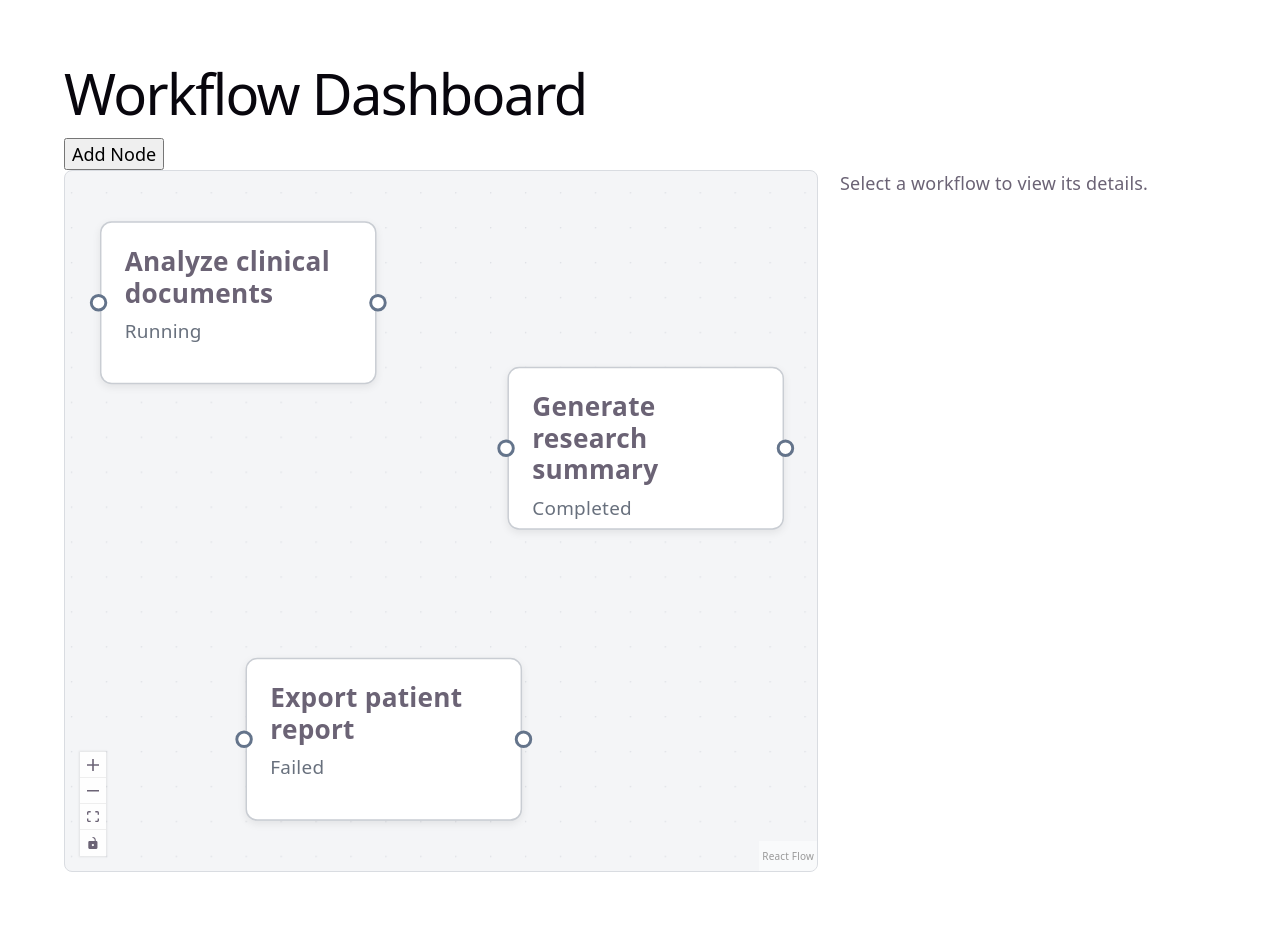
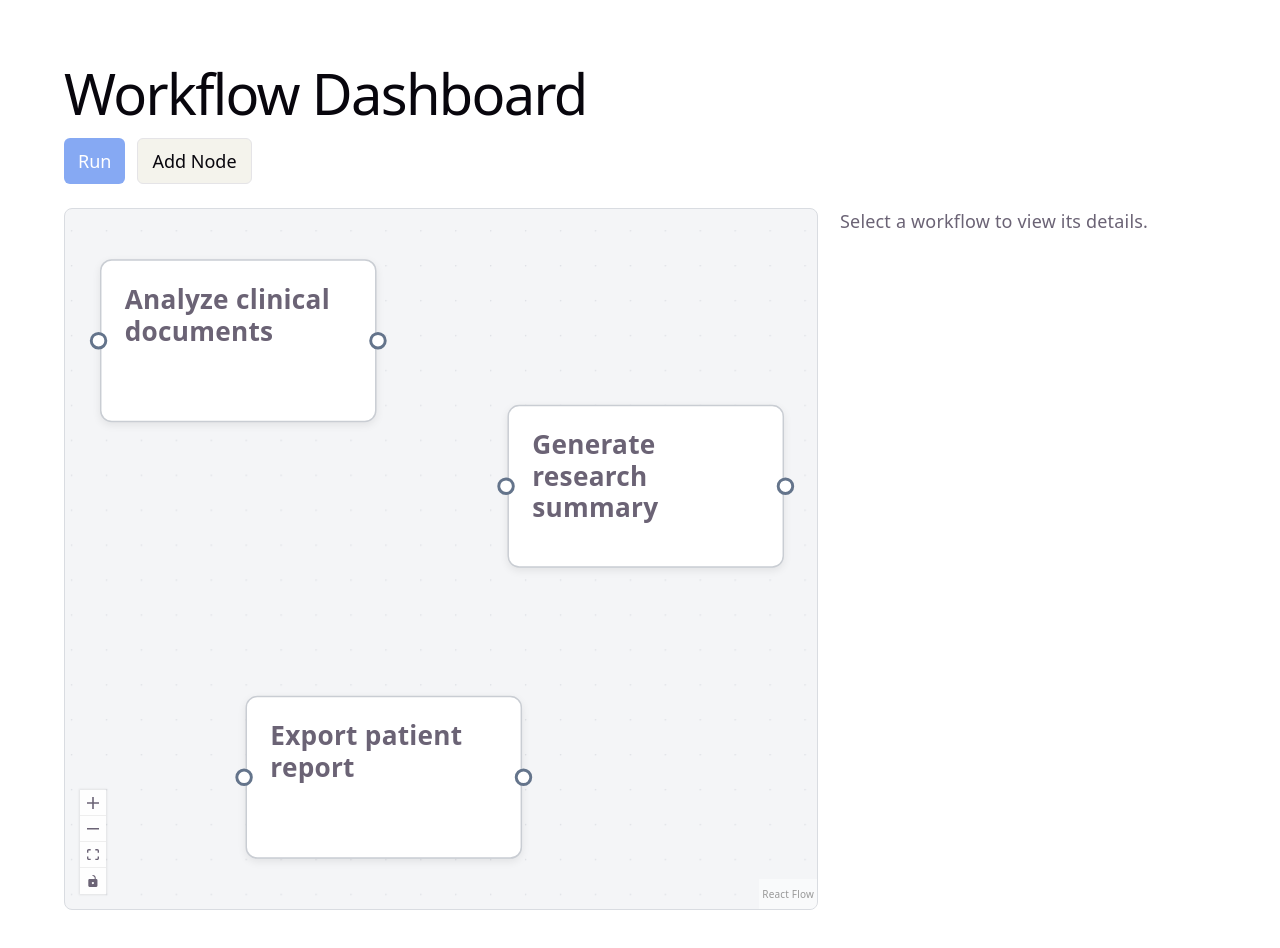
Before and after one commit to justin-tsai/workflow-mockup, a React (Vite) app: page / in a window 1280 px wide. Shown: the top 948 px of the page. Before the commit the page ends 920 px from the top, so only its background shows below. Built offline with nearby package versions, Linux system fonts and the light colour scheme.

Commit message:
Simulate runs

```diff
--- a/src/App.tsx
+++ b/src/App.tsx
@@ -8,7 +8,10 @@ export default function App() {
     const [workflowItems, setWorkflowItems] = useState<Workflow[]>(workflows);
     const [connections, setConnections] = useState<WorkflowConnection[]>([]);
     const [selectedWorkflowId, setSelectedWorkflowId] = useState<number | null>(null);
-    const completionTimersRef = useRef<Record<number, ReturnType<typeof window.setTimeout>>>({});
+    const [startWorkflowId, setStartWorkflowId] = useState<number | null>(null);
+    const [isRunning, setIsRunning] = useState(false);
+    const runTimerRef = useRef<ReturnType<typeof window.setTimeout> | null>(null);
+    const runTokenRef = useRef(0);
 
     const selectedWorkflow = useMemo(
         () => workflowItems.find((workflow) => workflow.id === selectedWorkflowId) ?? null,
@@ -16,10 +19,11 @@ export default function App() {
     );
 
     useEffect(() => {
-        const completionTimers = completionTimersRef.current;
-
         return () => {
-            Object.values(completionTimers).forEach(window.clearTimeout);
+            if (runTimerRef.current) {
+                window.clearTimeout(runTimerRef.current);
+            }
+            runTokenRef.current += 1;
         };
     }, []);
 
@@ -28,30 +32,116 @@ export default function App() {
     };
 
     const handleRetryWorkflow = (workflowId: number) => {
+        handleRunWorkflow(startWorkflowId ?? workflowId);
+    };
+
+    const getExecutionOrder = (startId: number) => {
+        const reachable = new Set<number>();
+        const pending = [startId];
+
+        while (pending.length > 0) {
+            const workflowId = pending.shift();
+            if (workflowId === undefined || reachable.has(workflowId)) {
+                continue;
+            }
+
+            reachable.add(workflowId);
+            connections
+                .filter((connection) => connection.source === workflowId)
+                .forEach((connection) => pending.push(connection.target));
+        }
+
+        const startWorkflow = workflowItems.find(
+            (workflow) => workflow.id === startId,
+        );
+        const remainingWorkflows = workflowItems
+            .filter(
+                (workflow) =>
+                    reachable.has(workflow.id) && workflow.id !== startId,
+            )
+            .sort((left, right) => left.x - right.x || left.y - right.y);
+
+        return startWorkflow
+            ? [startWorkflow, ...remainingWorkflows]
+            : remainingWorkflows;
+    };
+
+    function handleRunWorkflow(requestedStartId: number | null) {
+        if (requestedStartId === null || isRunning) {
+            return;
+        }
+
+        if (runTimerRef.current) {
+            window.clearTimeout(runTimerRef.current);
+        }
+
+        const runToken = runTokenRef.current + 1;
+        runTokenRef.current = runToken;
+        const executionOrder = getExecutionOrder(requestedStartId);
+
+        if (executionOrder.length === 0) {
+            return;
+        }
+
+        setIsRunning(true);
         setWorkflowItems((currentWorkflows) =>
-            currentWorkflows.map((workflow) =>
-                workflow.id === workflowId
-                    ? { ...workflow, status: 'running' }
-                    : workflow,
+            currentWorkflows.map((workflow) => ({
+                ...workflow,
+                status: undefined,
+                startedAt: 'Not started',
+                duration: 0,
+            })),
+        );
+
+        const runNextWorkflow = (index: number) => {
+            if (runTokenRef.current !== runToken) {
+                return;
+            }
+
+            const workflow = executionOrder[index];
+            const duration = Math.floor(Math.random() * 9) + 2;
+
+            setWorkflowItems((currentWorkflows) =>
+                currentWorkflows.map((currentWorkflow) =>
+                    currentWorkflow.id === workflow.id
+                        ? {
+                              ...currentWorkflow,
+                              status: 'running',
+                              startedAt: new Date().toLocaleTimeString(),
+                              duration,
+                          }
+                        : currentWorkflow,
                 ),
             );
 
-        if (completionTimersRef.current[workflowId]) {
-            window.clearTimeout(completionTimersRef.current[workflowId]);
+            runTimerRef.current = window.setTimeout(() => {
+                if (runTokenRef.current !== runToken) {
+                    return;
                 }
 
-        completionTimersRef.current[workflowId] = window.setTimeout(() => {
+                const failed = Math.random() < 0.1;
                 setWorkflowItems((currentWorkflows) =>
-                currentWorkflows.map((workflow) =>
-                    workflow.id === workflowId
-                        ? { ...workflow, status: 'completed' }
-                        : workflow,
+                    currentWorkflows.map((currentWorkflow) =>
+                        currentWorkflow.id === workflow.id
+                            ? {
+                                  ...currentWorkflow,
+                                  status: failed ? 'failed' : 'completed',
+                              }
+                            : currentWorkflow,
                     ),
                 );
 
-            delete completionTimersRef.current[workflowId];
-        }, 1200);
+                if (failed || index === executionOrder.length - 1) {
+                    setIsRunning(false);
+                    return;
+                }
+
+                runNextWorkflow(index + 1);
+            }, duration * 1000);
         };
+
+        runNextWorkflow(0);
+    }
 
     const handleMoveWorkflow = (
         workflowId: number,
@@ -78,7 +168,6 @@ export default function App() {
             const newWorkflow: Workflow = {
                 id: nextId,
                 name: `New workflow ${nextId}`,
-                status: 'queued',
                 description: 'A new workflow.',
                 startedAt: 'Not started',
                 duration: 0,
@@ -121,15 +210,25 @@ export default function App() {
         <main>
             <h1>Workflow Dashboard</h1>
 
+            <div className="workflow-actions">
+                <button
+                    type="button"
+                    onClick={() => handleRunWorkflow(startWorkflowId)}
+                    disabled={isRunning || startWorkflowId === null}
+                >
+                    {isRunning ? 'Running...' : 'Run'}
+                </button>
                 <button type="button" onClick={handleCreateWorkflow}>
                     Add Node
                 </button>
+            </div>
 
             <div className="dashboard">
                 <WorkflowCanvas
                     workflows={workflowItems}
                     connections={connections}
                     selectedWorkflowId={selectedWorkflowId}
+                    startWorkflowId={startWorkflowId}
                     onSelectWorkflow={handleSelectWorkflow}
                     onMoveWorkflow={handleMoveWorkflow}
                     onConnectWorkflows={handleConnectWorkflows}
@@ -139,6 +238,8 @@ export default function App() {
                     <ExecutionDetails
                         workflow={selectedWorkflow}
                         onRetryWorkflow={handleRetryWorkflow}
+                        isStartNode={selectedWorkflow.id === startWorkflowId}
+                        onSetStartNode={setStartWorkflowId}
                     />
                 ) : (
                     <p>Select a workflow to view its details.</p>
--- a/src/components/StatusBadge.tsx
+++ b/src/components/StatusBadge.tsx
@@ -1,10 +1,14 @@
 import type { WorkflowStatus } from '../types/workflow';
 
 type StatusBadgeProps = {
-    status: WorkflowStatus;
+    status?: WorkflowStatus;
 };
 
 export default function StatusBadge({ status }: StatusBadgeProps) {
+    if (!status) {
+        return null;
+    }
+
     return (
         <span className={`status-badge status-badge--${status}`}>
       {status}
--- a/src/components/WorkflowCanvas.tsx
+++ b/src/components/WorkflowCanvas.tsx
@@ -17,6 +17,7 @@ import type { Workflow, WorkflowConnection } from '../types/workflow';
 
 type WorkflowNodeData = {
     workflow: Workflow;
+    isStart: boolean;
 };
 
 type WorkflowNode = Node<WorkflowNodeData, 'workflow'>;
@@ -25,17 +26,22 @@ type WorkflowCanvasProps = {
     workflows: Workflow[];
     connections: WorkflowConnection[];
     selectedWorkflowId: number | null;
+    startWorkflowId: number | null;
     onSelectWorkflow: (workflow: Workflow) => void;
     onMoveWorkflow: (workflowId: number, x: number, y: number) => void;
     onConnectWorkflows: (source: number, target: number) => void;
 };
 
 function WorkflowNode({ data, selected }: NodeProps<WorkflowNode>) {
+    const statusClass = data.workflow.status
+        ? `workflow-node-${data.workflow.status}`
+        : '';
+
     return (
         <div
             className={`workflow-node ${
                 selected ? 'workflow-node-selected' : ''
-            }`}
+            } ${data.isStart ? 'workflow-node-start' : ''} ${statusClass}`}
         >
             <Handle
                 type="target"
@@ -44,7 +50,7 @@ function WorkflowNode({ data, selected }: NodeProps<WorkflowNode>) {
                 aria-label={`Connect into ${data.workflow.name}`}
             />
             <strong>{data.workflow.name}</strong>
-            <span>{data.workflow.status}</span>
+            {data.workflow.status && <span>{data.workflow.status}</span>}
             <Handle
                 type="source"
                 position={Position.Right}
@@ -63,6 +69,7 @@ export default function WorkflowCanvas({
     workflows,
     connections,
     selectedWorkflowId,
+    startWorkflowId,
     onSelectWorkflow,
     onMoveWorkflow,
     onConnectWorkflows,
@@ -73,10 +80,13 @@ export default function WorkflowCanvas({
                 id: String(workflow.id),
                 type: 'workflow',
                 position: { x: workflow.x, y: workflow.y },
-                data: { workflow },
+                data: {
+                    workflow,
+                    isStart: workflow.id === startWorkflowId,
+                },
                 selected: workflow.id === selectedWorkflowId,
             })),
-        [selectedWorkflowId, workflows],
+        [selectedWorkflowId, startWorkflowId, workflows],
     );
     const [nodes, setNodes, onNodesChange] = useNodesState(initialNodes);
 
--- a/src/data/workflows.ts
+++ b/src/data/workflows.ts
@@ -4,7 +4,6 @@ export const workflows: Workflow[] = [
     {
         id: 1,
         name: 'Analyze clinical documents',
-        status: 'running',
         description: 'Extract information from uploaded documents.',
         startedAt: '2:30 PM',
         duration: 1,
@@ -14,7 +13,6 @@ export const workflows: Workflow[] = [
     {
         id: 2,
         name: 'Generate research summary',
-        status: 'completed',
         description: 'Summarize the research findings.',
         startedAt: '1:15 PM',
         duration: 1,
@@ -24,7 +22,6 @@ export const workflows: Workflow[] = [
     {
         id: 3,
         name: 'Export patient report',
-        status: 'failed',
         description: 'Generate and export the final report.',
         startedAt: '12:40 PM',
         duration: 1,
--- a/src/index.css
+++ b/src/index.css
@@ -130,6 +130,39 @@ main {
   }
 }
 
+.workflow-actions {
+  display: flex;
+  gap: 12px;
+  margin-bottom: 24px;
+}
+
+.workflow-actions button,
+.start-node-button {
+  padding: 9px 14px;
+  color: #fff;
+  background: #2563eb;
+  border: 0;
+  border-radius: 6px;
+  cursor: pointer;
+}
+
+.workflow-actions button:last-child {
+  color: var(--text-h);
+  background: var(--code-bg);
+  border: 1px solid var(--border);
+}
+
+.workflow-actions button:focus-visible,
+.start-node-button:focus-visible {
+  outline: 2px solid var(--accent);
+  outline-offset: 3px;
+}
+
+.workflow-actions button:disabled {
+  cursor: not-allowed;
+  opacity: 0.55;
+}
+
 .workflow-list {
   display: grid;
   gap: 12px;
@@ -233,6 +266,13 @@ main {
   border-bottom: 1px solid var(--border);
 }
 
+.execution-details__actions {
+  display: flex;
+  flex-direction: column;
+  align-items: flex-end;
+  gap: 10px;
+}
+
 .execution-details__header > div > p {
   margin-bottom: 6px;
   font-size: 13px;
--- a/src/types/workflow.ts
+++ b/src/types/workflow.ts
@@ -1,4 +1,5 @@
 export type WorkflowStatus =
+    | 'idle'
     | 'queued'
     | 'running'
     | 'completed'
@@ -7,7 +8,7 @@ export type WorkflowStatus =
 export type Workflow = {
     id: number;
     name: string;
-    status: WorkflowStatus;
+    status?: WorkflowStatus;
     description: string;
     duration: number;
     startedAt: string;
```
Also changed, not shown: src/App.css (+34 -0 lines), src/components/ExecutionDetails.tsx (+14 -1 lines). Lines whose indentation alone changed are shown as unchanged.
